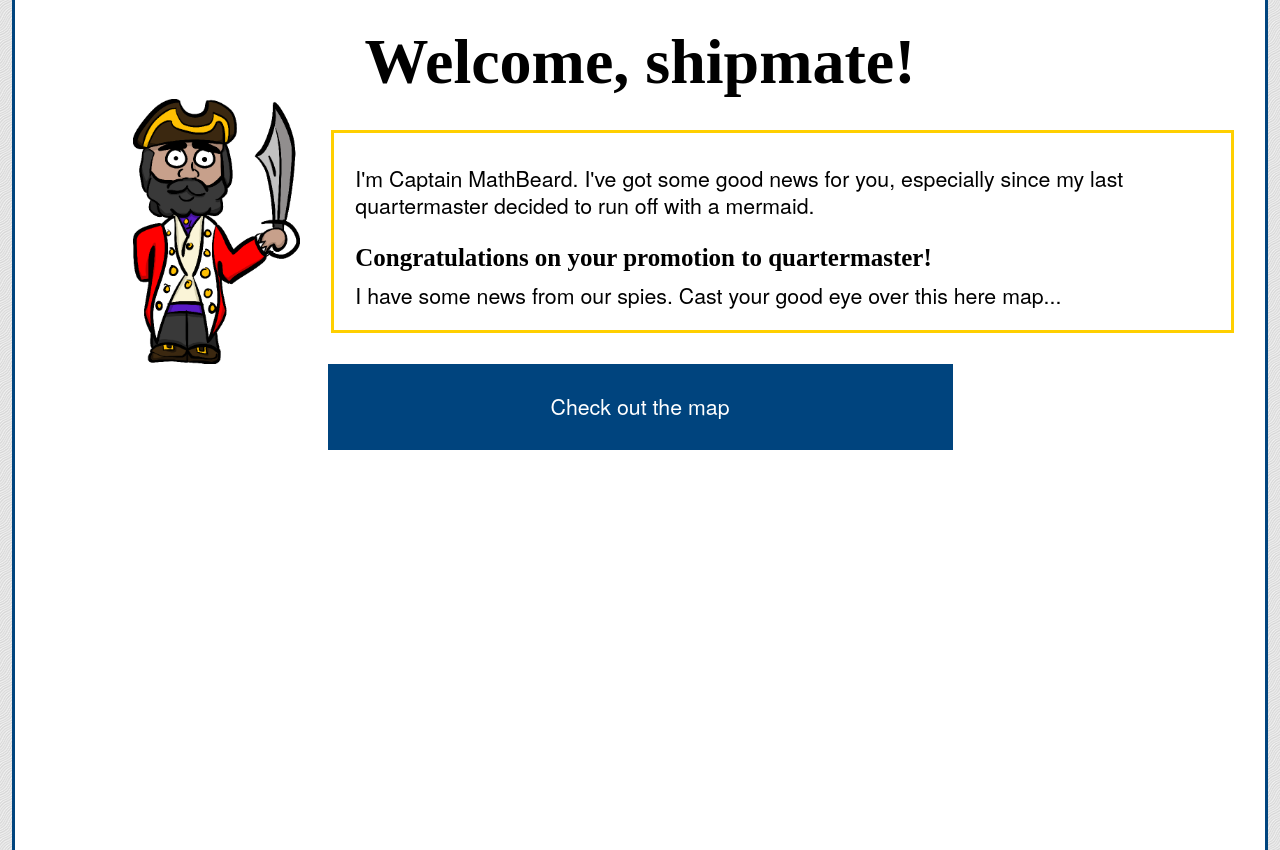
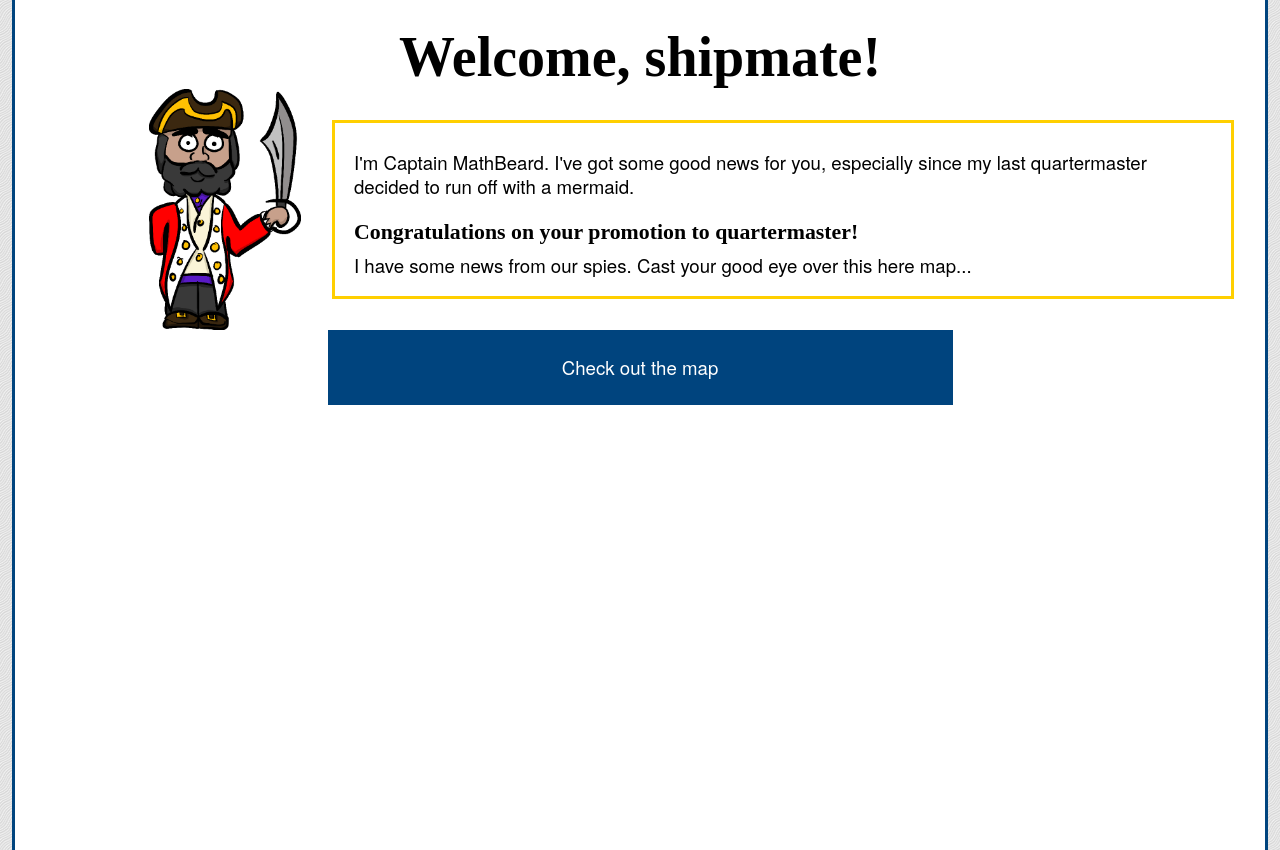
Before and after one commit to inambioinfo/d3_cancer_atlas, a Flask app: page / in a window 1280 px wide. Run offline with Flask 2, Linux system fonts and the light colour scheme; some web fonts are replaced.

Commit message:
change font size for body to 14pt instead of 16pt

```diff
--- a/static/style.css
+++ b/static/style.css
@@ -11,7 +11,7 @@ html {
 body {
 	max-width: 1250px;
 	margin: 0 auto;
-	font-size: 16pt;
+	font-size: 14pt;
 	background-color: white;
 	border: #00447e 3px solid;
 	border-top: none;
```
